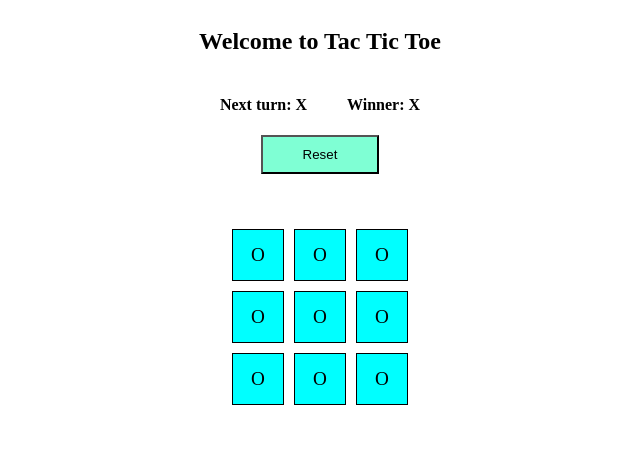
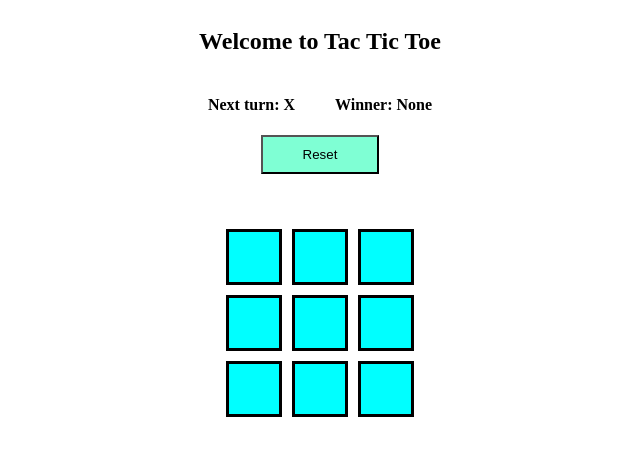
Before and after one commit to MinhazI/react-js-tic-tac-toe, a React (Create React App) app: page / in a window 1280 px wide. Shown: the top 456 px of the page, without its empty margins (320-960 px from the left). Built offline with nearby package versions, Linux system fonts and the light colour scheme.

Commit message:
Added the required logic

```diff
--- a/src/App.js
+++ b/src/App.js
@@ -1,22 +1,60 @@
 import "./css/App.css";
-import Sqaure from "./components/Sqaure";
+import Square from "./components/Sqaure";
+import { useState } from "react";
 
 function App() {
-  const squareOnClick = () => {
-    alert("GAMMAC AH!");
+  const [isNext, setIsNext] = useState(true);
+  const [winner, setWinner] = useState();
+  const [squares, setSquares] = useState(Array(9).fill(null));
+  const squareOnClick = (index) => {
+    if (squares[index] || winner) return;
+
+    const newSquares = squares.slice();
+    newSquares[index] = isNext ? "X" : "O";
+    setSquares(newSquares);
+    setIsNext(!isNext);
+    setWinner(calculateWinner(newSquares));
+  };
+
+  const calculateWinner = (sqaures) => {
+    const winningLines = [
+      [0, 1, 2],
+      [3, 4, 5],
+      [6, 7, 8],
+      [0, 3, 6],
+      [1, 4, 7],
+      [2, 5, 8],
+      [0, 4, 8],
+      [2, 4, 6],
+    ];
+
+    for (let i = 0; i < winningLines.length; i++) {
+      const [a, b, c] = winningLines[i];
+
+      if (
+        squares[a] &&
+        squares[a] === squares[b] &&
+        squares[a] === squares[c]
+      ) {
+        return squares[a];
+      }
+    }
+    return null;
   };
 
   return (
     <div className="Container">
       <h2>Welcome to Tac Tic Toe</h2>
       <div className="Meta-Data">
-        <h4>Next turn: X</h4>
-        <h4>Winner: X</h4>
+        <h4>Next turn: {isNext ? "X" : "O"}</h4>
+        <h4>Winner: {winner ? winner : "None"}</h4>
       </div>
       <button
         className="Button"
         onClick={() => {
-          alert("SHANTHA BOISSSS!");
+          setIsNext(true);
+          setWinner(null);
+          setSquares(Array(9).fill(null));
         }}
       >
         Reset
@@ -24,19 +62,22 @@ function App() {
       <div className="Game-Container">
         {Array(3)
           .fill(null)
-          .map((_, columnIndex) => (
-            <div key={columnIndex} className="Column">
+          .map((_, rowIndex) => (
+            <div key={rowIndex} className="Row">
               {Array(3)
                 .fill(null)
-                .map((_, rowIndex) => (
-                  <div className="Row">
-                    <Sqaure
-                      key={rowIndex}
-                      value={"O"}
-                      onClick={() => squareOnClick()}
-                    />
-                  </div>
-                ))}
+                .map((_, columnIndex) => {
+                  const index = rowIndex * 3 + columnIndex;
+                  return (
+                    <div className="Column">
+                      <Square
+                        key={index}
+                        value={squares[index]}
+                        onClick={() => squareOnClick(index)}
+                      />
+                    </div>
+                  );
+                })}
             </div>
           ))}
       </div>
--- a/src/components/Sqaure.js
+++ b/src/components/Sqaure.js
@@ -2,7 +2,7 @@ import React from "react";
 
 import "../css/Square.css";
 
-const Sqaure = ({ value, onClick }) => {
+const Square = ({ value, onClick }) => {
   return (
     <div className="SquareBg" onClick={() => onClick()}>
       {value}
@@ -10,4 +10,4 @@ const Sqaure = ({ value, onClick }) => {
   );
 };
 
-export default Sqaure;
+export default Square;
--- a/src/css/Square.css
+++ b/src/css/Square.css
@@ -9,7 +9,7 @@
   flex: 1;
   flex-direction: column;
   font-size: larger;
-  border: 1px solid black;
+  border: 3px solid black;
 }
 
 .SquareBg:hover {
```
